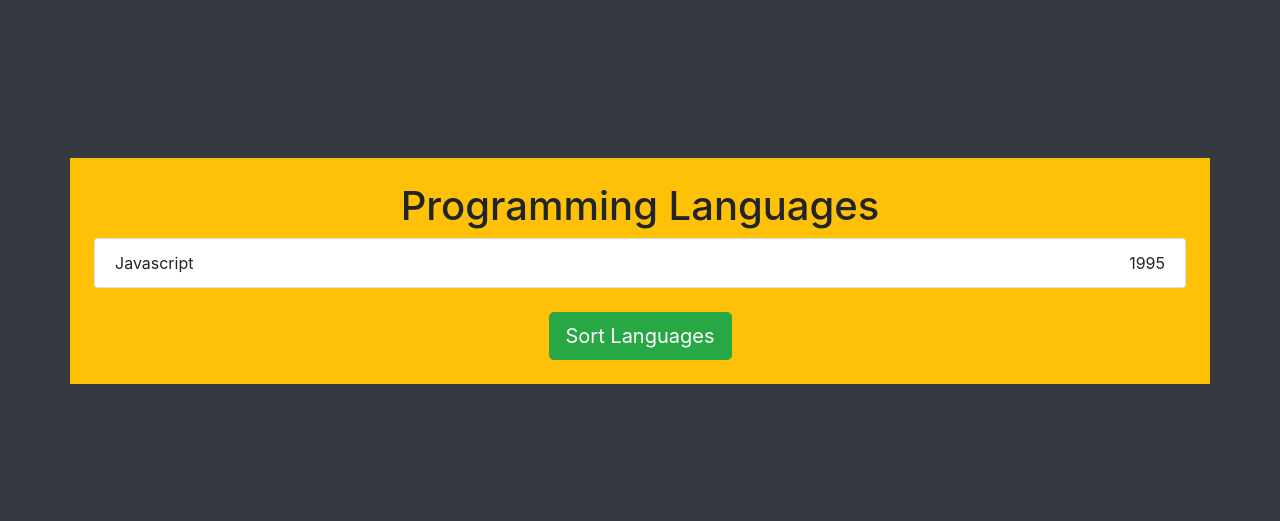
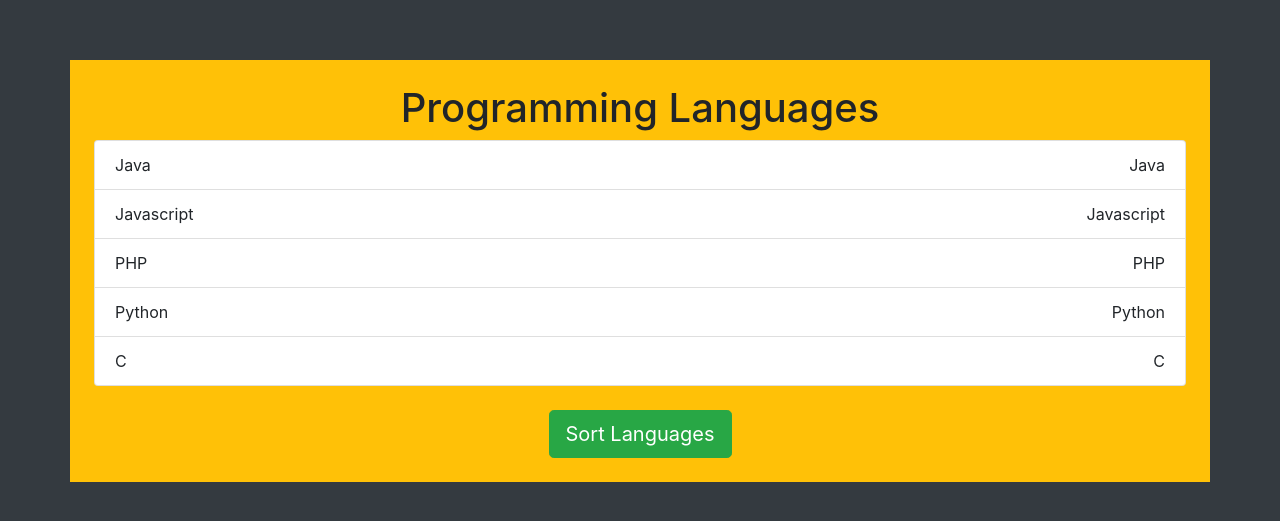
Before and after one commit to JayramNanoskar/JavascriptBasic, a plain HTML site: page dom/index.html in a window 1280 px wide. Shown: the part 129-650 px from the top of the page. Drawn offline with nearby package versions, Linux system fonts and the light colour scheme.

Commit message:
generating list | manipulating DOM

```diff
--- a/dom/demo14.js
+++ b/dom/demo14.js
@@ -0,0 +1,52 @@
+const languages  = [
+    {
+        name  : "Java",
+        first_appeared : "1995"
+    },
+    {
+        name  : "Javascript",
+        first_appeared : "1995"
+    },
+    {
+        name  : "PHP",
+        first_appeared : "1994"
+    },
+    {
+        name  : "Python",
+        first_appeared : "1991"
+    },
+    {
+        name  : "C",
+        first_appeared : "1972"
+    }
+];
+
+{/* <ul class="list-group">
+            <li class="list-group-item">
+                Javascript <span class="float-right">December 4, 1995</span>
+            </li>
+</ul> */}
+
+function generateList(){
+    const ul = document.querySelector(".list-group");
+    languages.forEach((language ) => {
+
+        const li = document.createElement("li");
+        li.classList.add("list-group-item");
+
+        const name = document.createTextNode(language.name);
+        li.appendChild(name);
+
+        const span = document.createElement("span");
+        span.classList.add("float-right");
+
+        const spanVal = document.createTextNode(language.name);
+        span.appendChild(spanVal);
+
+        li.appendChild(span);
+        ul.appendChild(li);
+
+    })
+}
+
+generateList();
--- a/dom/index.html
+++ b/dom/index.html
@@ -11,9 +11,7 @@
     <div class="container bg-warning p-4">
         <h1 class="text-center">Programming Languages</h1>
         <ul class="list-group">
-            <li class="list-group-item">
-                Javascript <span class="float-right">1995</span>
-            </li>
+
         </ul>
         <button type="button" class="btn btn-success btn-lg mt-4 mx-auto d-block sort-btn">Sort Languages</button>
     </div>
```
